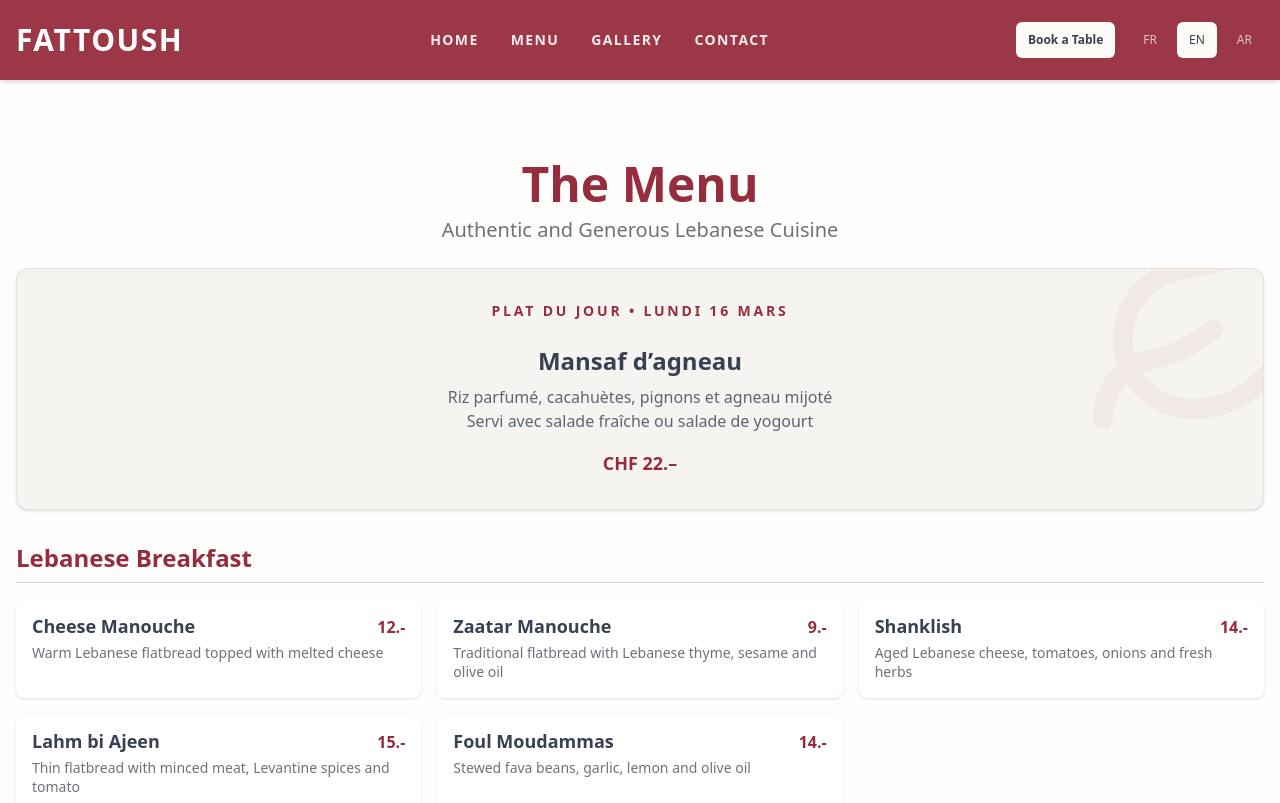
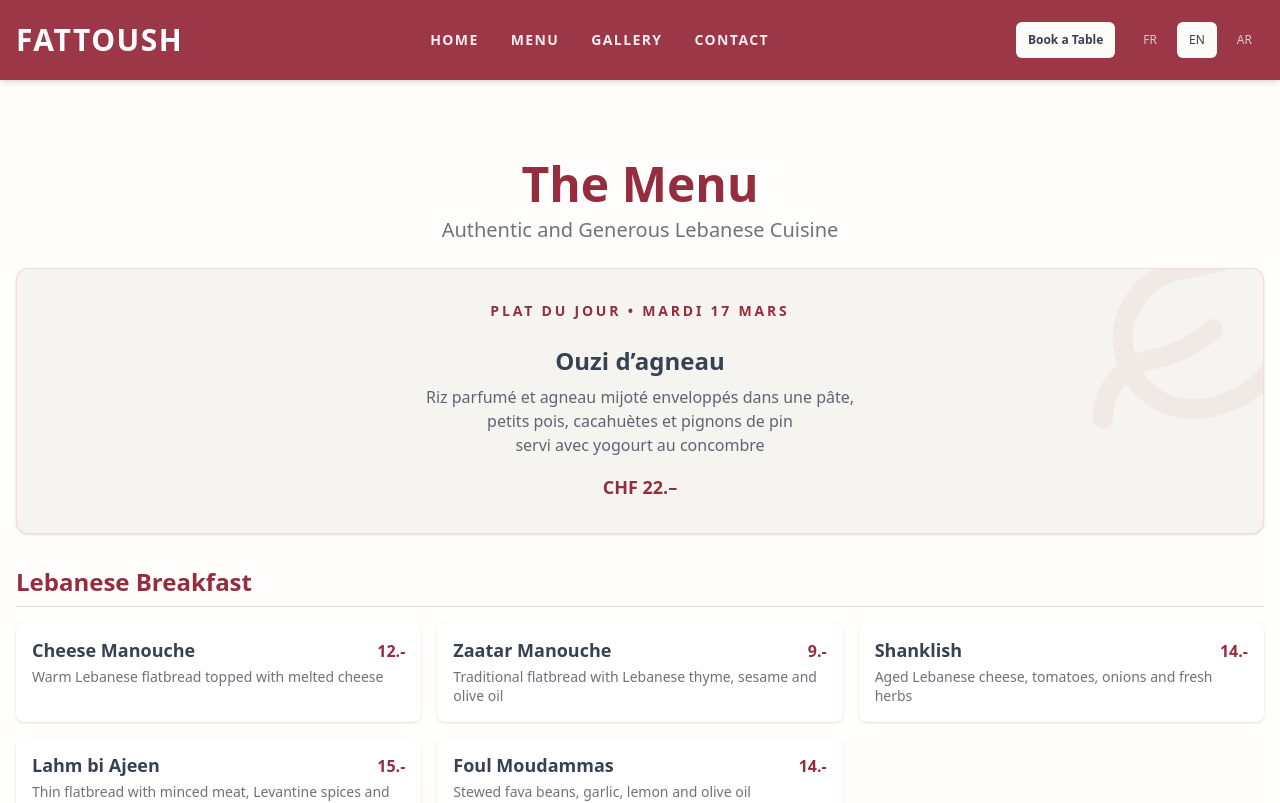
Before and after one commit to lopezdamien/fattoush, a Next.js app: page /en/menu in a window 1280 px wide. Shown: the top 803 px of the page. Built offline with nearby package versions, Linux system fonts and the light colour scheme.

Commit message:
Update plat du jour to Ouzi d’agneau

```diff
--- a/src/app/[locale]/menu/page.tsx
+++ b/src/app/[locale]/menu/page.tsx
@@ -142,18 +142,19 @@
 
                         <div className="relative z-10 inline-flex items-center space-x-3 justify-center w-full">
                             <span className="text-xs md:text-sm font-bold tracking-[0.2em] text-primary uppercase">
-                                Plat du jour • Lundi 16 Mars
+                                Plat du jour • Mardi 17 Mars
                             </span>
                         </div>
 
                         <div className="relative z-10 flex flex-col items-center justify-center space-y-4 w-full max-w-2xl text-center">
                             <div className="flex flex-col items-center space-y-2">
                                 <h2 className="text-xl md:text-2xl font-bold text-foreground">
-                                    Mansaf d’agneau
+                                    Ouzi d’agneau
                                 </h2>
                                 <p className="text-sm md:text-base text-foreground/80 font-medium">
-                                    Riz parfumé, cacahuètes, pignons et agneau mijoté<br />
-                                    Servi avec salade fraîche ou salade de yogourt
+                                    Riz parfumé et agneau mijoté enveloppés dans une pâte,<br />
+                                    petits pois, cacahuètes et pignons de pin<br />
+                                    servi avec yogourt au concombre
                                 </p>
                                 <span className="text-lg font-bold text-primary mt-2">
                                     CHF 22.–
```
